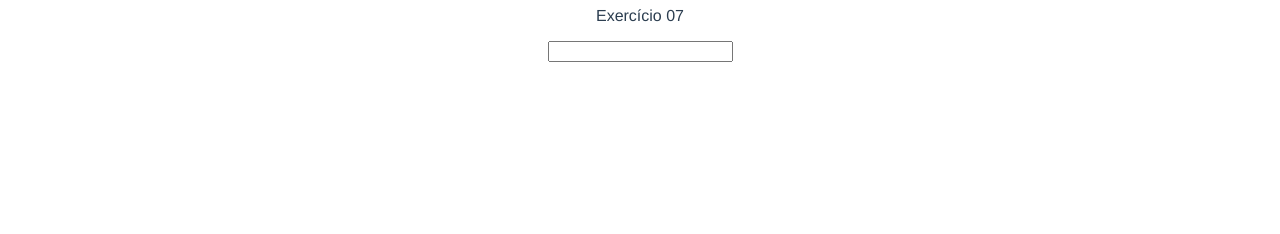
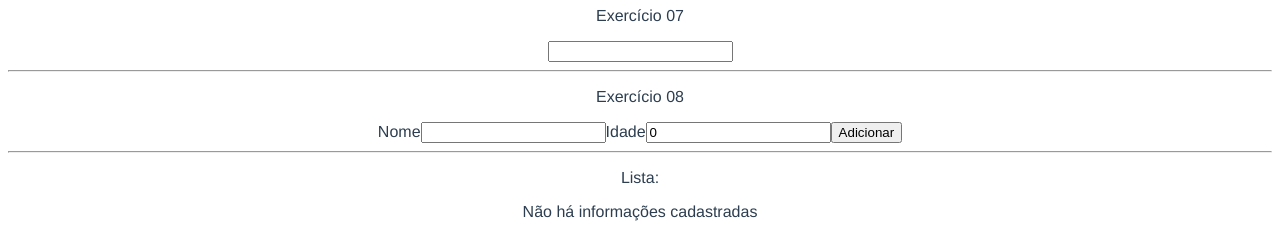
Before and after one commit to MychaelJales/Exercises-DEVinHouse, a Vue app in the folder S09/primeiros-exercicios/: page / in a window 1280 px wide. Shown: the part 903-1137 px from the top of the page. Before the commit the page ends 973 px from the top, so only its background shows below. Built offline with nearby package versions, Linux system fonts and the light colour scheme.

Commit message:
exercicios 08

```diff
--- a/S09/primeiros-exercicios/src/App.vue
+++ b/S09/primeiros-exercicios/src/App.vue
@@ -45,6 +45,33 @@
       <my-header :titulo="ex07"></my-header>
       <input id="ex07" type="text" v-model="ex07">
     </div>
+    <hr>
+    <div>
+      <p>Exercício 08</p>
+      <label for="ex08Nome">Nome</label>
+      <input id="ex08Nome" type="text" v-model="ex08Nome">
+      <label for="ex08Idade">Idade</label>
+      <input id="ex08Idade" type="number" v-model.number="ex08Idade">
+      <button @click="adiciona" class="btn btn-primary">Adicionar</button>
+      <hr>
+      <p>Lista:</p>
+      <table v-if="lista.length > 0">
+        <thead>
+          <tr>
+            <th>Nome</th>
+            <th>Idade</th>
+          </tr>
+        </thead>
+        <tbody>
+          <tr v-for="item in lista" :key="item">
+            <td>{{item.ex08Nome}}</td>
+            <td>{{item.ex08Idade}}</td>
+          </tr>
+        </tbody>
+      </table>
+      <p v-else>Não há informações cadastradas</p>
+
+    </div>
   </div>
 </template>
 
@@ -61,7 +88,21 @@ export default {
       ex05: 'Label Preto',
       ex06: ['item01', 'item 02', 'item 03'],
       ex07: '',
+      ex08Nome: '',
+      ex08Idade: 0,
+      lista: [],
       html: '<h6>Banner</h6><img src="https://softauthor.com/wp-content/uploads/2020/04/create-a-banner-hero-unit-in-css-1-1024x365.png" style="width:300px"/>'
+    }
+  },
+  methods: {
+    adiciona: function() {
+      const { ex08Nome, ex08Idade } = this;
+      this.lista.push({ex08Nome, ex08Idade});
+      this.limpaCampos();
+    },
+    limpaCampos: function() {
+      this.ex08Idade = 0;
+      this.ex08Nome = '';
     }
   }
 }
```
